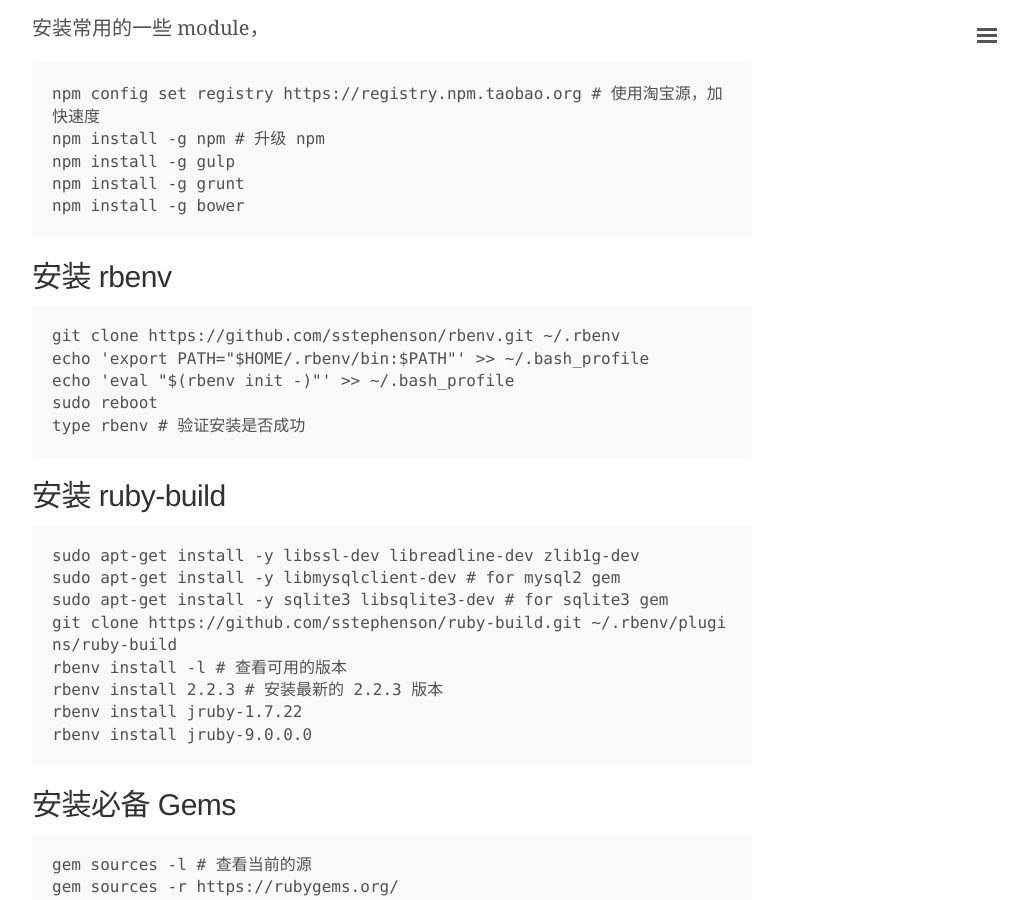
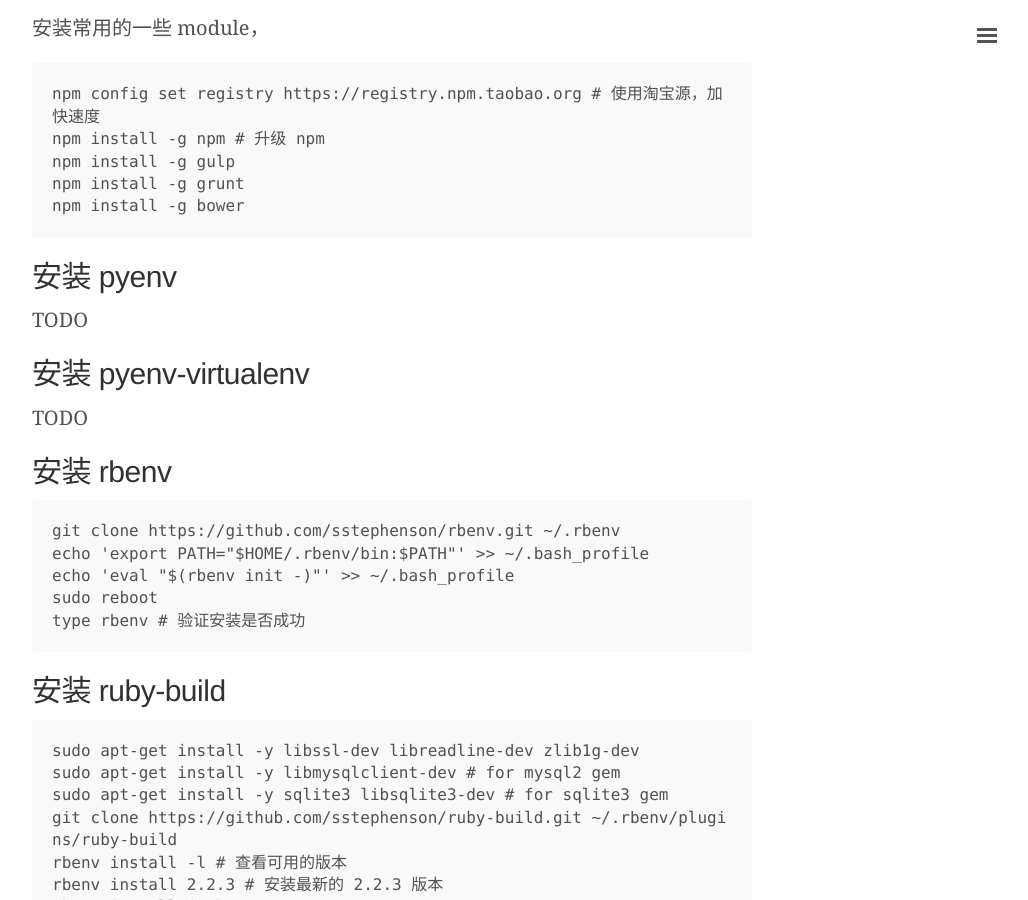
Before and after one commit to 0000-bigtree/0000-bigtree.github.io, a Jekyll site: the page built from _posts/2015-08-12-config-vagrant-on-win7.md, in a window 1280 px wide and 900 px high, scrolled down 11671 px. Shown: the whole window, without its empty margins (248-1276 px from the left). Built offline with Jekyll 4.4.1, drawn with Linux system fonts in a browser that asks for light colours.

```diff
--- a/_posts/2015-08-12-config-vagrant-on-win7.md
+++ b/_posts/2015-08-12-config-vagrant-on-win7.md
@@ -394,6 +394,14 @@
     npm install -g grunt
     npm install -g bower
 
+## 安装 pyenv
+
+TODO
+
+## 安装 pyenv-virtualenv
+
+TODO
+
 ## 安装 rbenv
 
     git clone https://github.com/sstephenson/rbenv.git ~/.rbenv
```
